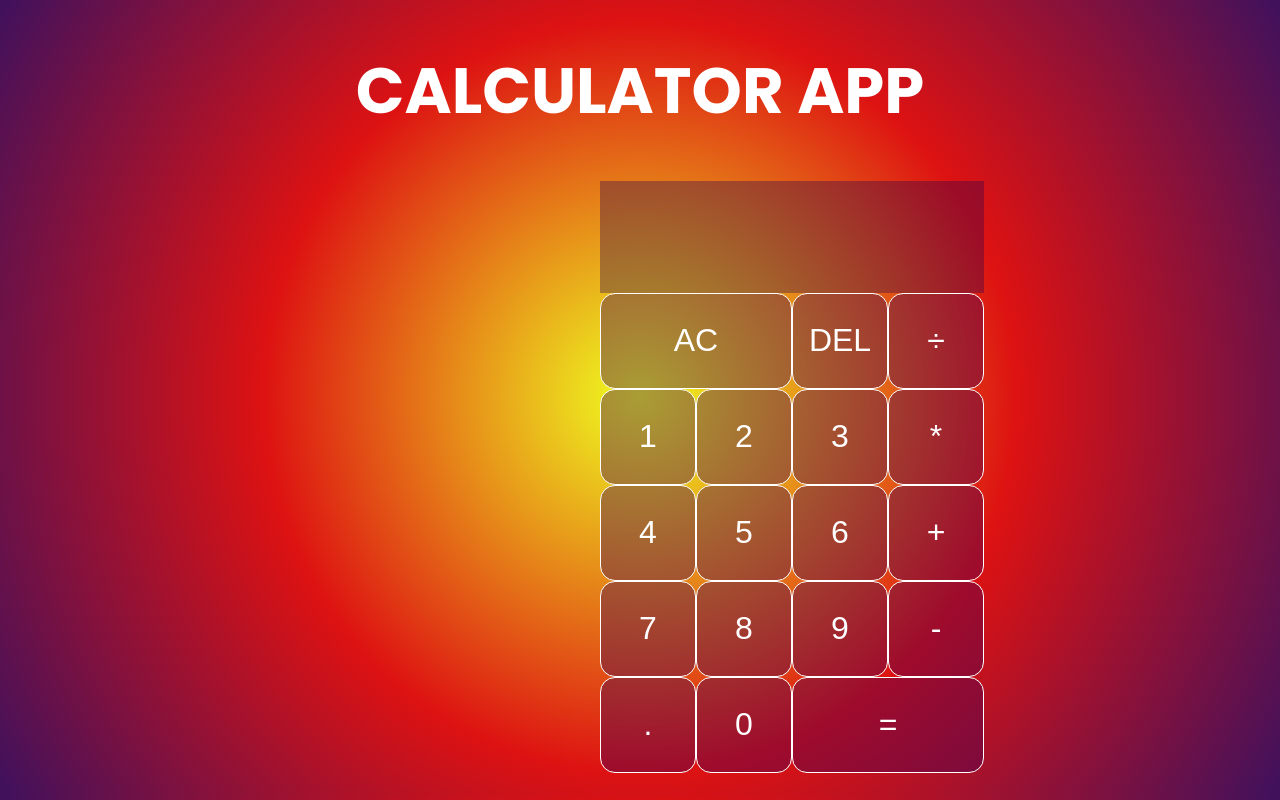
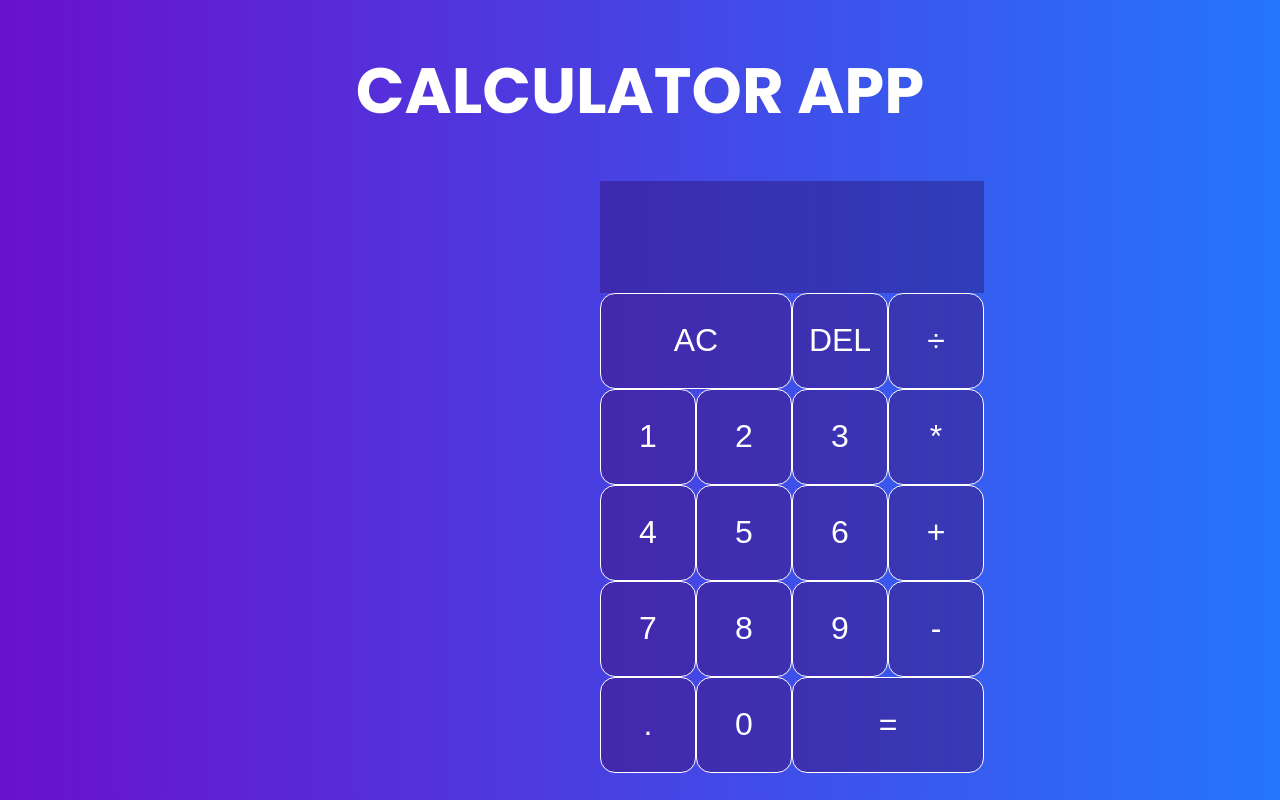
Before and after one commit to amanmodiii/Calculator-React, a React (Create React App) app: page / in a window 1280 px wide. Built offline with nearby package versions, Linux system fonts and the light colour scheme.

Commit message:
Updated gradient

```diff
--- a/src/styles.css
+++ b/src/styles.css
@@ -6,8 +6,7 @@
 
 body{
     margin: 0;
-    background: rgb(239,255,32);
-    background: radial-gradient(circle, rgba(239,255,32,1) 0%, rgba(221,18,18,1) 50%, rgba(63,17,93,1) 100%);
+    background-image: linear-gradient(to right, #6a11cb 0%, #2575fc 100%);
     font-family: 'Poppins', sans-serif;
     justify-content: center;
     align-items: center;
```
